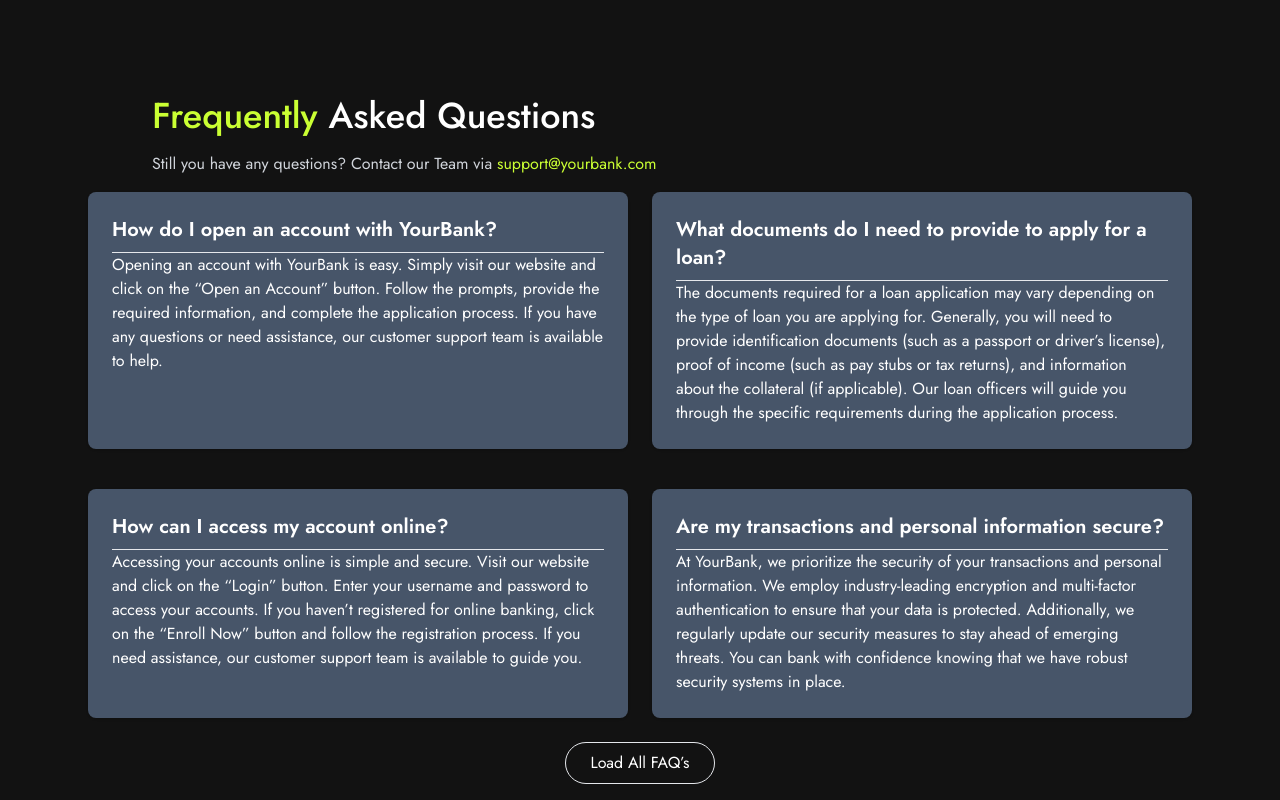
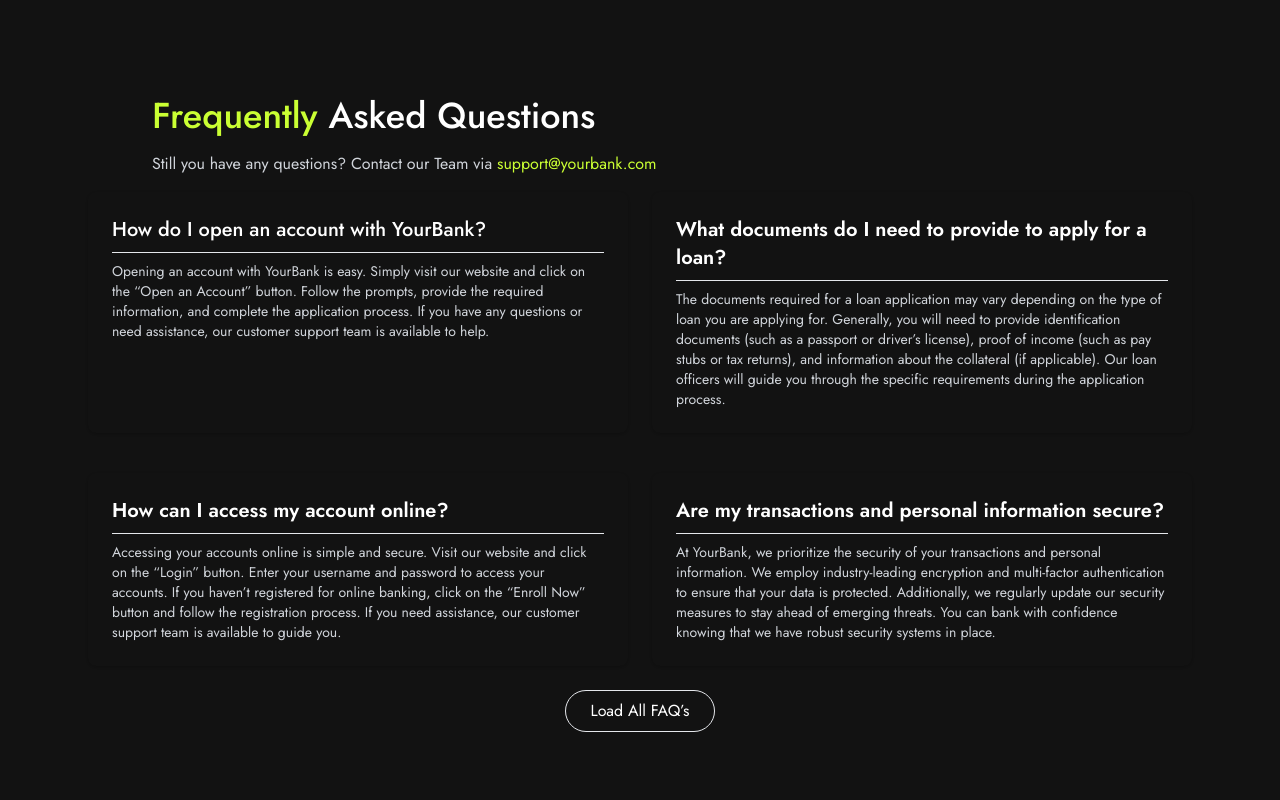
Before and after one commit to Cody-nas/YourBanK-App, a React (Vite) app: page / in a window 1280 px wide. Shown: the part 2578-3378 px from the top of the page. After the commit the page ends 3326 px from the top, so only its background shows below. Built offline with nearby package versions, Linux system fonts and the light colour scheme.

Commit message:
Refactor FAQ component styles for improved readability; add Testimonials component

```diff
--- a/src/components/FAQ.jsx
+++ b/src/components/FAQ.jsx
@@ -18,12 +18,12 @@
 
         <div className='grid grid-cols-1 md:grid-cols-2 gap-6'>
           {/* faq 1 */}
-          <div className='bg-slate-600 p-6 rounded-lg shadow mt-4'>
-            <h3 className='text-xl font-semibold mb-2'>
+          <div className=' p-6 rounded-lg shadow mt-4'>
+            <h3 className='text-xl font-medium mb-2'>
               How do I open an account with YourBank?
             </h3>
             <hr />
-            <p>
+            <p className='mt-2 text-sm text-gray-300'>
               Opening an account with YourBank is easy. Simply visit our website and
               click on the “Open an Account” button. Follow the prompts, provide the
               required information, and complete the application process. If you
@@ -33,12 +33,12 @@
           </div>
 
           {/* faq 2 */}
-          <div className='bg-slate-600 p-6 rounded-lg shadow mt-4'>
+          <div className=' p-6 rounded-lg shadow mt-4'>
             <h3 className='text-xl font-semibold mb-2'>
               What documents do I need to provide to apply for a loan?
             </h3>
             <hr />
-            <p>
+            <p className='mt-2 text-sm text-gray-300'>
               The documents required for a loan application may vary depending on
               the type of loan you are applying for. Generally, you will need to
               provide identification documents (such as a passport or driver’s
@@ -50,12 +50,12 @@
           </div>
 
           {/* faq 3 */}
-          <div className='bg-slate-600 p-6 rounded-lg shadow mt-4'>
+          <div className='p-6 rounded-lg shadow mt-4'>
             <h3 className='text-xl font-semibold mb-2'>
               How can I access my account online?
             </h3>
             <hr />
-            <p>
+            <p className='mt-2 text-sm text-gray-300'>
               Accessing your accounts online is simple and secure. Visit our website
               and click on the “Login” button. Enter your username and password to
               access your accounts. If you haven’t registered for online banking,
@@ -66,12 +66,12 @@
           </div>
 
           {/* faq 4 */}
-          <div className='bg-slate-600 p-6 rounded-lg shadow mt-4'>
+          <div className='p-6 rounded-lg shadow mt-4'>
             <h3 className='text-xl font-semibold mb-2'>
               Are my transactions and personal information secure?
             </h3>
             <hr />
-            <p>
+            <p className='mt-2 text-sm text-gray-300'>
               At YourBank, we prioritize the security of your transactions and
               personal information. We employ industry-leading encryption and
               multi-factor authentication to ensure that your data is protected.
```
Also changed, not shown: src/components/Testimonials.jsx (added).
